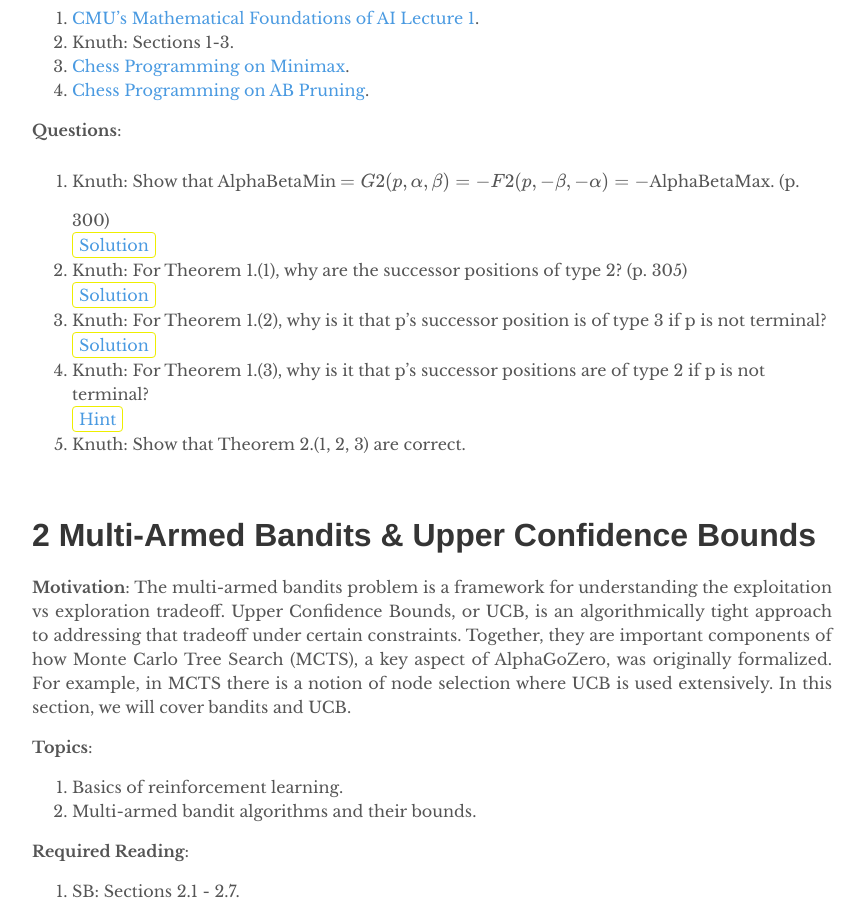
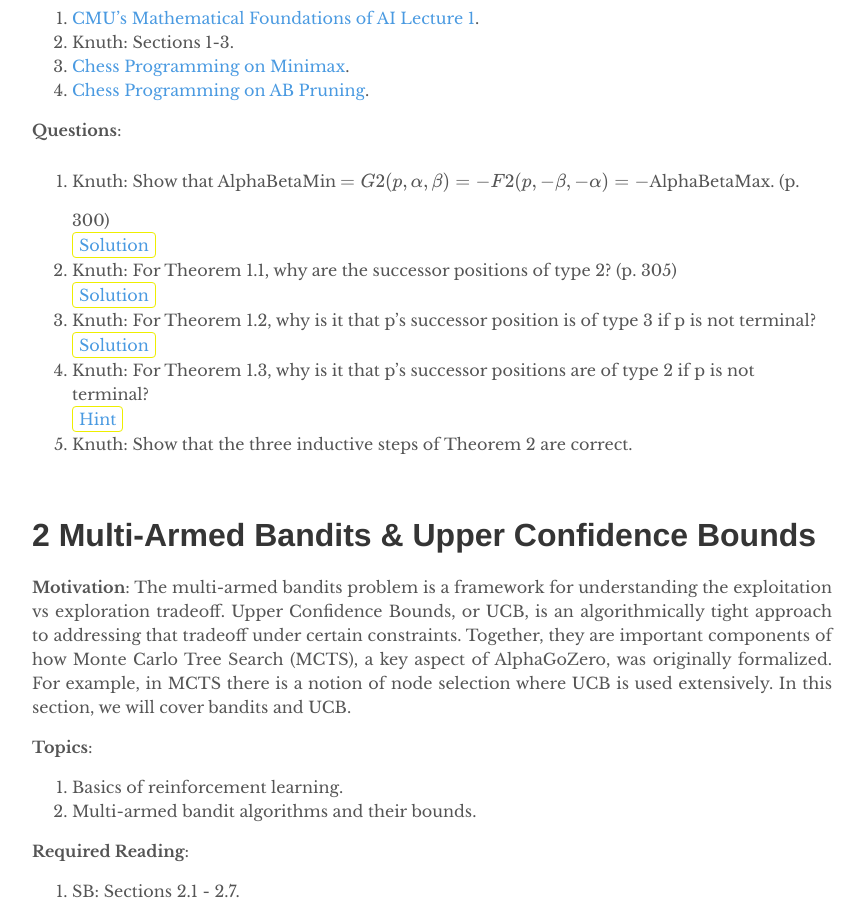
Before and after one commit to depthfirstlearning/depthfirstlearning.com, a Jekyll site: the page built from _posts/2018-06-27-AlphaGoZero.markdown, in a window 1280 px wide and 900 px high, scrolled down 1767 px. Shown: the whole window, without its empty margins (208-1072 px from the left). Built offline with Jekyll 4.4.1, drawn with Linux system fonts in a browser that asks for light colours; formulas are drawn with MathJax 3; some of the changed text lies outside the part shown.

Commit message:
ag0: udpates.

```diff
--- a/_posts/2018-06-27-AlphaGoZero.markdown
+++ b/_posts/2018-06-27-AlphaGoZero.markdown
@@ -94,7 +94,7 @@ AlphaGoZero.
      loop as desired.
      </p>
      </details>
-  2. Knuth: For Theorem 1.(1), why are the successor positions of type 2? (p. 305)
+  2. Knuth: For Theorem 1.1, why are the successor positions of type 2? (p. 305)
      <details><summary>Solution</summary>
      <p>By the definition of being type 1, \(p = a_{1} a_{2} \ldots a_{l}\), where
      each \(a_{k} = 1\). Its successor positions \(p_{l+1} = p (l+1)\) all have length
@@ -102,7 +102,7 @@ AlphaGoZero.
      Consequently, \((l+1) - (l+1) = 0\) is even and they are type 2.
      </p>
      </details>
-  3. Knuth: For Theorem 1.(2), why is it that p’s successor position is of type 3
+  3. Knuth: For Theorem 1.2, why is it that p’s successor position is of type 3
      if p is not terminal?
      <details><summary>Solution</summary>
      <p>If \(p\) is type 2 and size \(l\), then for \(j\) s.t. \(a_j\) is the first entry where
@@ -112,12 +112,12 @@ AlphaGoZero.
      type 3.
      </p>
      </details>
-  4. Knuth: For Theorem 1.(3), why is it that p’s successor positions are of type 2
+  4. Knuth: For Theorem 1.3, why is it that p’s successor positions are of type 2
      if p is not terminal?
      <details><summary>Hint</summary>
      <p>This is similar to the above two.</p>
      </details>
-  5. Knuth: Show that Theorem 2.(1, 2, 3) are correct.
+  5. Knuth: Show that the three inductive steps of Theorem 2 are correct.
 
 <br />
 # 2 Multi-Armed Bandits & Upper Confidence Bounds
```
Also changed, not shown: other parts of _posts/2018-06-27-AlphaGoZero.markdown (+1 -1 lines).
